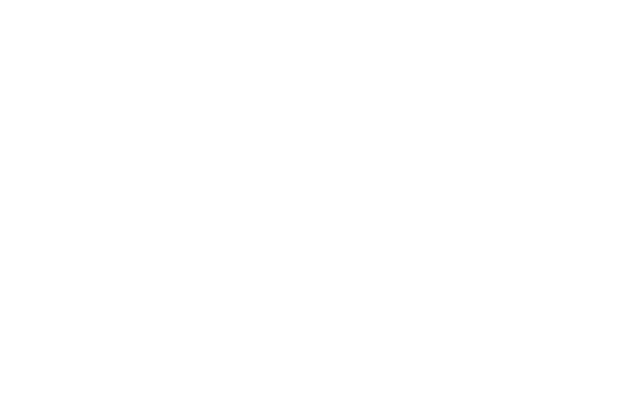
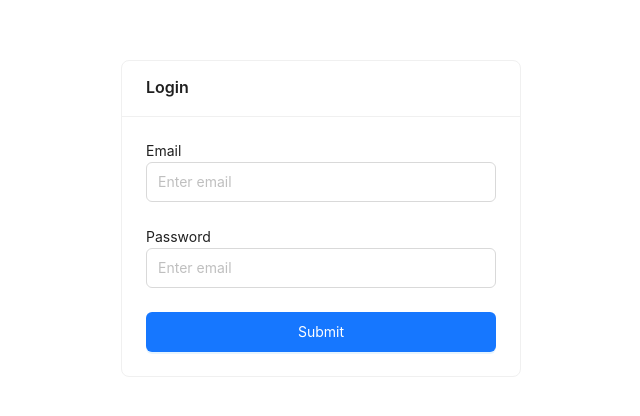
Before and after one commit to AMIT9027/adminDashboard, a React (Create React App) app: page /login in a window 1280 px wide. Before the commit this address had no page. Shown: the part 182-598 px from the top of the page, without its empty margins (319-959 px from the left). Built offline with nearby package versions, Linux system fonts and the light colour scheme.

Commit message:
edited login

```diff
--- a/package.json
+++ b/package.json
@@ -4,6 +4,7 @@
   "private": true,
   "dependencies": {
     "@ant-design/icons": "^5.1.4",
+    "@hookform/resolvers": "^3.1.1",
     "@testing-library/jest-dom": "^5.16.5",
     "@testing-library/react": "^13.4.0",
     "@testing-library/user-event": "^13.5.0",
@@ -11,11 +12,13 @@
     "antd-icons": "^0.1.0-alpha.1",
     "react": "^18.2.0",
     "react-dom": "^18.2.0",
+    "react-hook-form": "^7.45.1",
     "react-router-dom": "^6.14.1",
     "react-scripts": "5.0.1",
     "recharts": "^2.7.2",
     "styled-components": "^6.0.2",
-    "web-vitals": "^2.1.4"
+    "web-vitals": "^2.1.4",
+    "yup": "^1.2.0"
   },
   "scripts": {
     "start": "react-scripts start",
--- a/src/App.js
+++ b/src/App.js
@@ -5,6 +5,7 @@
 import VideoList from "./pages/videoList";
 import CourseList from "./pages/courseList";
 import GraphPage from "./pages/GraphPage";
+import Login from "./pages/Login";
 
 function App() {
   return (
@@ -17,6 +18,7 @@
           <Route path="/video-list" element={<VideoList />} />
           <Route path="/document-list" element={<DocumentList />} />
           <Route path="/metrics" element={<GraphPage />} />
+          <Route path="/login" element={<Login />} />
         </Routes>
       </Router>
     </>
--- /dev/null
+++ b/src/pages/Login/index.jsx
@@ -0,0 +1,52 @@
+import React from "react";
+import { Button, Form, Input } from "antd";
+import { useForm } from "react-hook-form";
+import { yupResolver } from "@hookform/resolvers/yup";
+import loginSchema from "../../validation/login";
+import { Error, LoginWrapper, StyledCard } from "../../styles/Login";
+
+const Login = () => {
+  const {
+    register,
+    handleSubmit,
+    formState: { errors },
+  } = useForm({
+    resolver: yupResolver(loginSchema),
+  });
+
+  const onSubmit = (data) => {
+    console.log(data);
+  };
+
+  return (
+    <LoginWrapper>
+      <StyledCard title="Login">
+        <Form onFinish={handleSubmit(onSubmit)}>
+          <Form.Item>
+            <label htmlFor="email">Email</label>
+            <Input
+              placeholder="Enter email"
+              id="email"
+              {...register("email")}
+            />
+            <Error>{errors.email?.message}</Error>
+          </Form.Item>
+          <Form.Item>
+            <label htmlFor="password">Password</label>
+            <Input
+              placeholder="Enter email"
+              id="password"
+              {...register("password")}
+            />
+            <Error>{errors.password?.message}</Error>
+          </Form.Item>
+          <Button type="primary" htmlType="submit">
+            Submit
+          </Button>
+        </Form>
+      </StyledCard>
+    </LoginWrapper>
+  );
+};
+
+export default Login;
--- /dev/null
+++ b/src/styles/Login/index.jsx
@@ -0,0 +1,29 @@
+import { Card } from "antd";
+import styled from "styled-components";
+
+export const LoginWrapper = styled.div`
+  width: 100%;
+  height: 100vh;
+  display: grid;
+  place-items: center;
+  padding-inline: 20px;
+`;
+
+export const StyledCard = styled(Card)`
+  width: 100%;
+  max-width: 400px;
+
+  .ant-input {
+    height: 40px;
+  }
+
+  .ant-btn {
+    width: 100%;
+    height: 40px;
+  }
+`;
+
+export const Error = styled.p`
+  color: red;
+  font-size: 14px;
+`;
--- /dev/null
+++ b/src/validation/login.js
@@ -0,0 +1,8 @@
+import * as yup from "yup";
+
+const loginSchema = yup.object().shape({
+  email: yup.string().email().required("This field is required"),
+  password: yup.string().min(8).max(32).required("This field is required"),
+});
+
+export default loginSchema;
```
Also changed, not shown: 1 other file (tests, documents, lock files or other folders).
